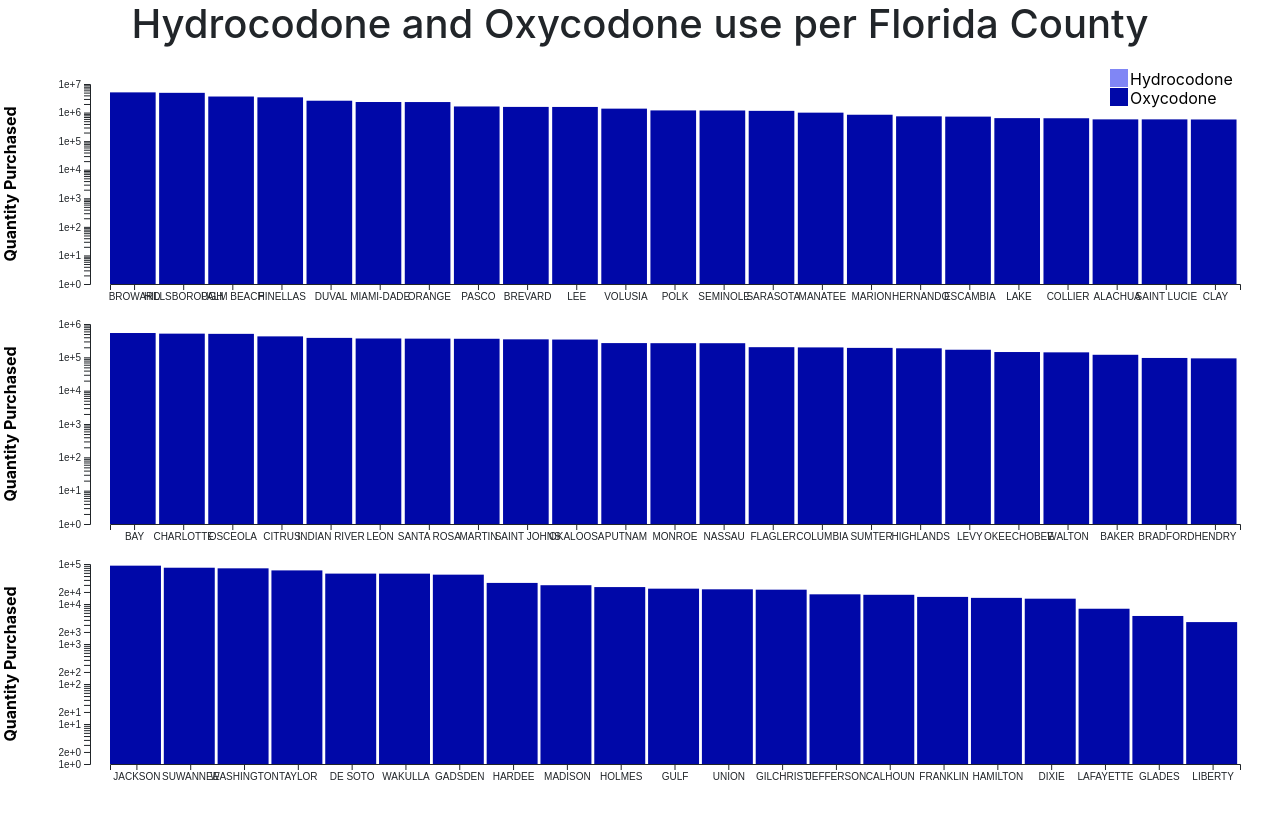
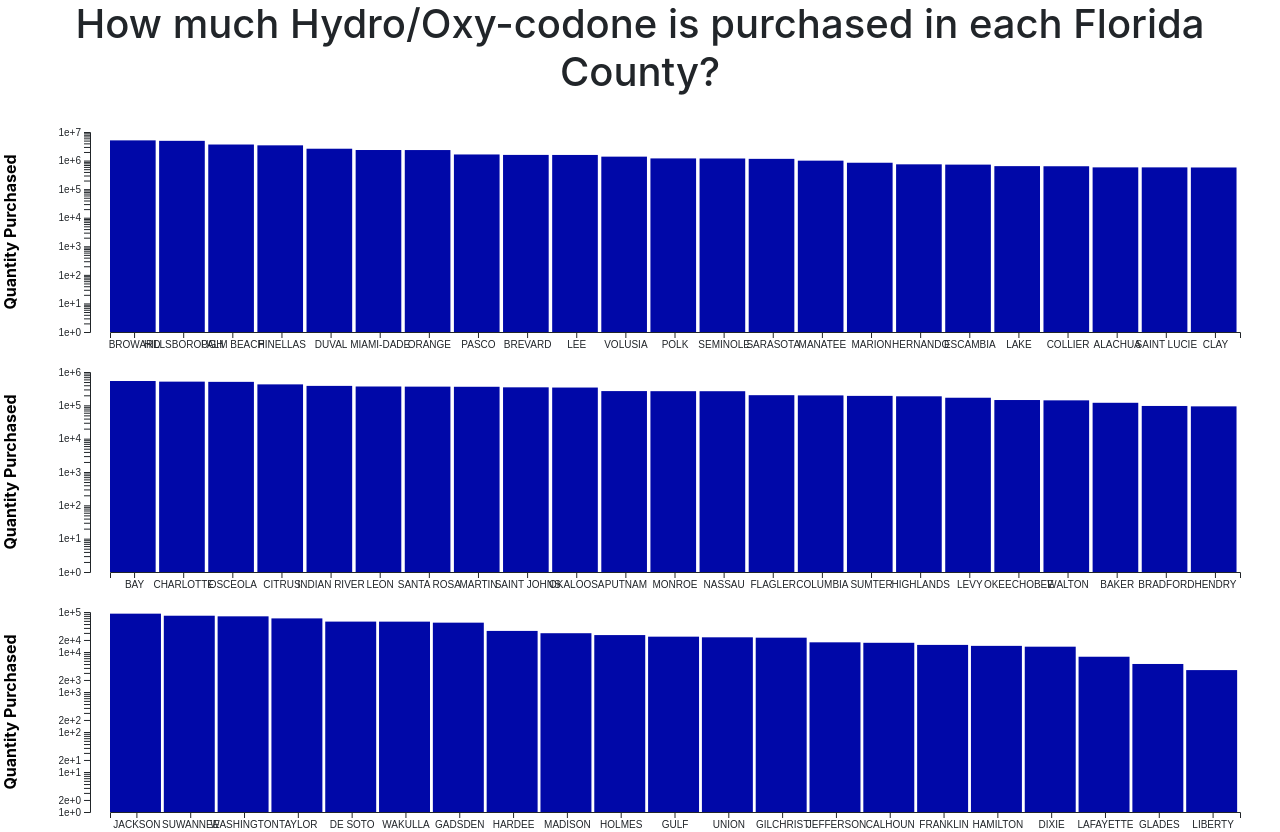
Before and after one commit to David-Hatcher/datavis_deawh, a plain HTML site: page index.html in a window 1280 px wide. Before the commit the page ends 800 px from the top, so only its background shows below. Drawn offline with nearby package versions, Linux system fonts and the light colour scheme.

Commit message:
updated title and removed legend

```diff
--- a/index.html
+++ b/index.html
@@ -16,7 +16,7 @@
 </head>
 <body>
     <div height="10%" width="100%">
-        <h1><p class="text-center">Hydrocodone and Oxycodone use per Florida County</p></h1>
+        <h1><p class="text-center">How much Hydro/Oxy-codone is purchased in each Florida County?</p></h1>
     </div>
     <div>
         <div><svg width="100%" height="30%" id="vis1" name="vis" class="default_svg"></svg></div>
--- a/js/pills.js
+++ b/js/pills.js
@@ -52,43 +52,6 @@ const buildVis = (data,svg_name) => {
                         return chart_height - margin.bottom - y(d.count);
                     })
                     .attr('fill','#0008a8')
-    // let bars = chart.append("g").selectAll("g")
-    //                 .data(flatData)
-    //                     .enter().append("g")
-    //                         .attr("fill",(d) => { return color(d.key)})
-    //                         .attr("class", (d) => { return d.key;})
-    //                     .selectAll("rect")
-    //                     .data((d) => {return d;})
-    //                     .enter().append("rect")
-    //                         .attr("x",(d,i) => {
-    //                             return x(d.data.countyName);
-    //                         })
-    //                         .attr("y",(d) => {
-    //                             return y(d[1]);
-    //                         })
-    //                         .attr("width",(chart_width/data.length) - 10)
-    //                         .attr("height",(d) => {
-    //                             let yBase = d[0] < 1 ? 1 : d[0];
-    //                             return y(yBase) - y(d[1]);
-    //                         })
-    //                         .on("mouseover", (d) => {
-    //                             if(d[0] == 0){
-    //                                 text = "Oxycodone ";
-    //                                 v = d[1];
-    //                             }else{
-    //                                 text = "Hydrocodone ";
-    //                                 v = d[1] - d[0];
-    //                             }
-    //                             d3.select('#tooltip').style('opacity', 1).text(text + "Count: " + v)
-    //                         })
-    //                         .on("mouseout" , (d) =>{
-    //                             d3.select('#tooltip').style('opacity', 0)
-    //                         })
-    //                         .on("mousemove", (d) =>{
-    //                             d3.select('#tooltip')
-    //                                 .style('left', (d3.event.pageX) + 'px')
-    //                                 .style('top', (d3.event.pageY - 30) + 'px')
-    //                         });
 
     chart.append("text")
         .attr("transform","rotate(-90)")
@@ -99,34 +62,6 @@ const buildVis = (data,svg_name) => {
         .style("text-anchor", "middle")
         .style("font-weight","bold")
         .text("Quantity Purchased");
-    if(!firedOnce){
-        let legPad = 200;
-        let legend = chart.selectAll(".legend")
-            .data(colorArr)
-            .enter().append("g")
-            .attr("class", "legend")
-            .attr("transform", (d, i) => { return "translate(30," + i * 19 + ")"; });
-        legend.append("rect")
-            .attr("x", chart_width - legPad)
-            .attr("y",5)
-            .attr("width", 18)
-            .attr("height", 18)
-            .style("fill", (d, i) => {return colorArr.slice().reverse()[i];});
-        legend.append("text")
-            .attr("x", chart_width - (legPad - 20))
-            .attr("y", 15)
-            .attr("dy", ".35em")
-            .style("text-anchor", "start")
-            .text((d, i) => {
-            switch(i){
-                case 0:
-                    return "Hydrocodone";
-                case 1:
-                    return "Oxycodone"
-            };
-        })
-        firedOnce = true;
-    }
 
 }
 
```
